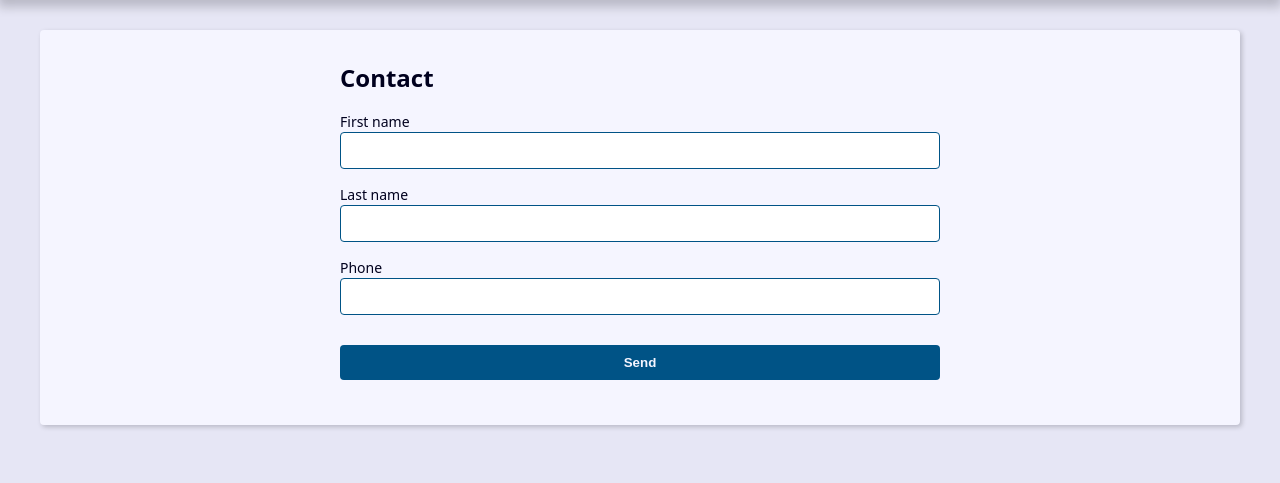
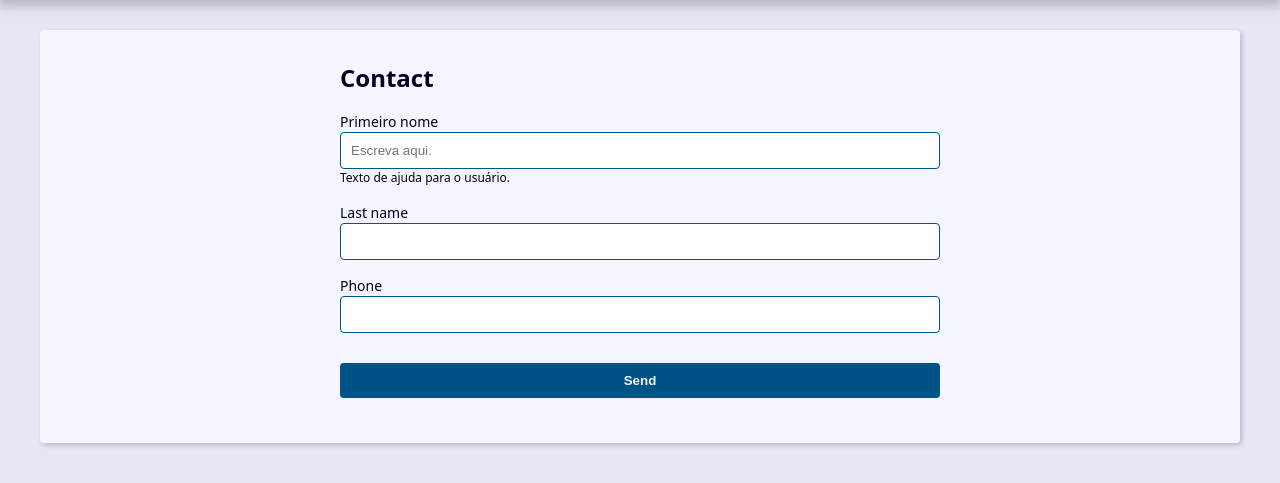
Before and after one commit to L4rb4k/project_contact_book, a Django app: page /contact/create/ in a window 1280 px wide. Shown: the part 239-722 px from the top of the page. Run offline with Django 4.2, Linux system fonts and the light colour scheme.

Commit message:
Fields and widgets form config

```diff
--- /dev/null
+++ b/contact/forms.py
@@ -0,0 +1,59 @@
+from django import forms
+from django.core.exceptions import ValidationError
+from . import models
+
+
+class ContactForm(forms.ModelForm):
+    first_name = forms.CharField(
+        widget=forms.TextInput(
+            attrs={
+                'class': 'classe-a' 'classe-b',
+                'placeholder': 'Escreva aqui.',
+            }
+        ),
+        label='Primeiro nome',
+        help_text='Texto de ajuda para o usuário.'
+    )
+
+    def __init__(self, *args, **kwargs):
+        super().__init__(*args, **kwargs)
+
+    #     self.fields['first_name'].widget.attrs.update({
+    #         'class': 'classe-a' 'classe-b',
+    #         'placeholder': 'Aqui veio do init.',
+    #     })
+
+    class Meta:
+        model = models.Contact
+        fields = (
+            'first_name', 'last_name', 'phone',
+        )
+        # widgets = {
+        #     'first_name': forms.TextInput(
+        #         attrs={
+        #             'class': 'classe-a' 'classe-b',
+        #             'placeholder': 'Escreva aqui.',
+        #         }
+        #     )
+        # }
+
+    def clean(self):
+        # cleaned_data = self.cleaned_data
+
+        self.add_error(
+            'first_name',
+            ValidationError(
+                'Mensagem de erro',
+                code='invalid'
+            )
+        )
+
+        self.add_error(
+            'first_name',
+            ValidationError(
+                'Mensagem de erro 2',
+                code='invalid'
+            )
+        )
+
+        return super().clean()
--- a/contact/templates/contact/create.html
+++ b/contact/templates/contact/create.html
@@ -18,6 +18,10 @@
             <label for="{{ field.id_for_label }}">{{ field.label }}</label>
             {{ field }}
             {{ field.errors }}
+            {% if field.help_text %}
+              <p class="help-text">{{ field.help_text }}</p>
+
+            {% endif %}
           </div>
         {% endfor %}
       </div>
--- a/contact/views/contact_forms.py
+++ b/contact/views/contact_forms.py
@@ -1,39 +1,6 @@
-from typing import Any, Dict
-from django.core.paginator import Paginator
-from django.shortcuts import render, get_object_or_404, redirect
-from django.db.models import Q
-from contact.models import Contact
-from django import forms
-from django.core.exceptions import ValidationError
+from django.shortcuts import render
 
-
-class ContactForm(forms.ModelForm):
-    class Meta:
-        model = Contact
-        fields = (
-            'first_name', 'last_name', 'phone',
-        )
-
-    def clean(self):
-        cleaned_data = self.cleaned_data
-
-        self.add_error(
-            'first_name',
-            ValidationError(
-                'Mensagem de erro',
-                code='invalid'
-            )
-        )
-
-        self.add_error(
-            'first_name',
-            ValidationError(
-                'Mensagem de erro 2',
-                code='invalid'
-            )
-        )
-
-        return super().clean()
+from contact.forms import ContactForm
 
 
 def create(request):
```
